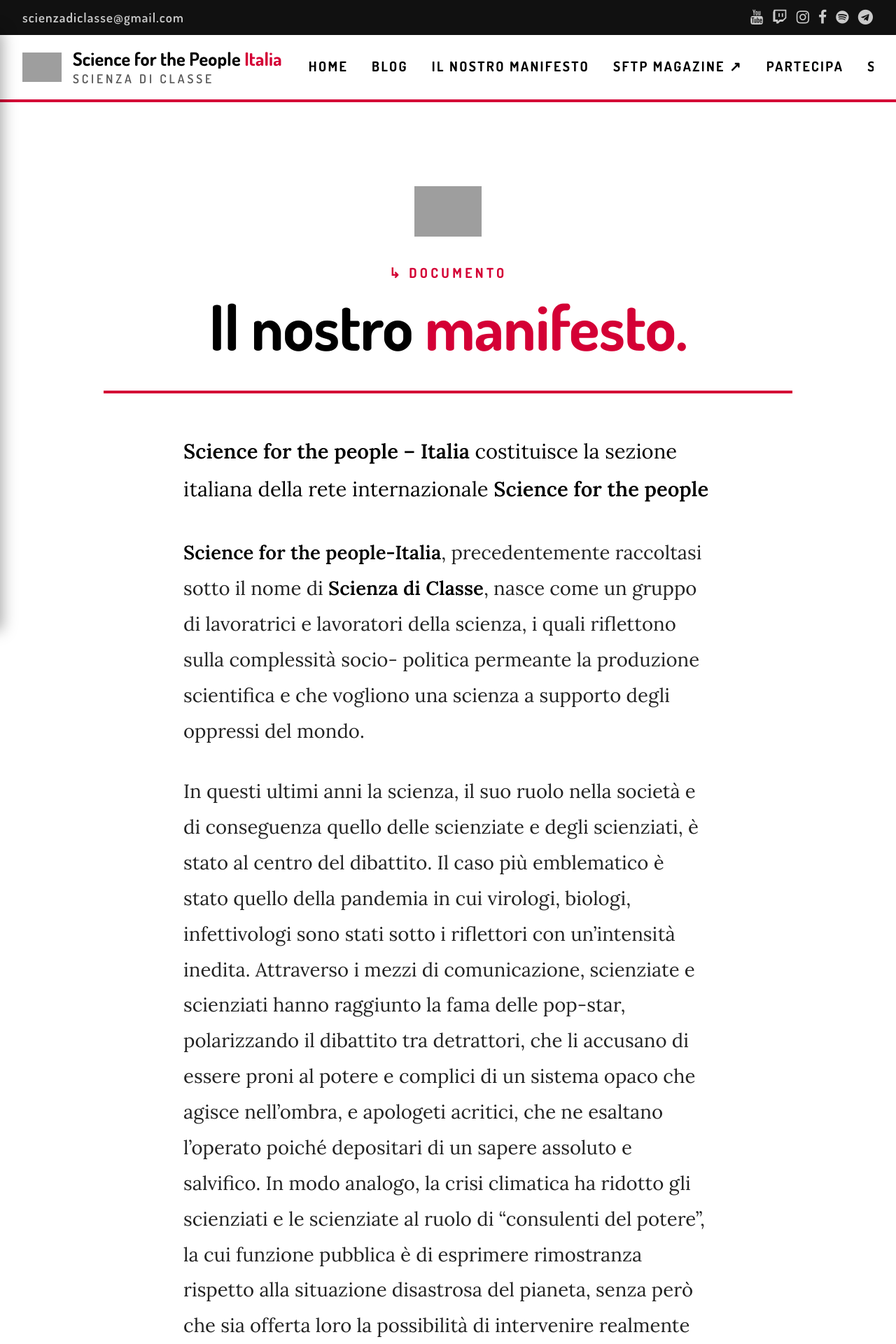
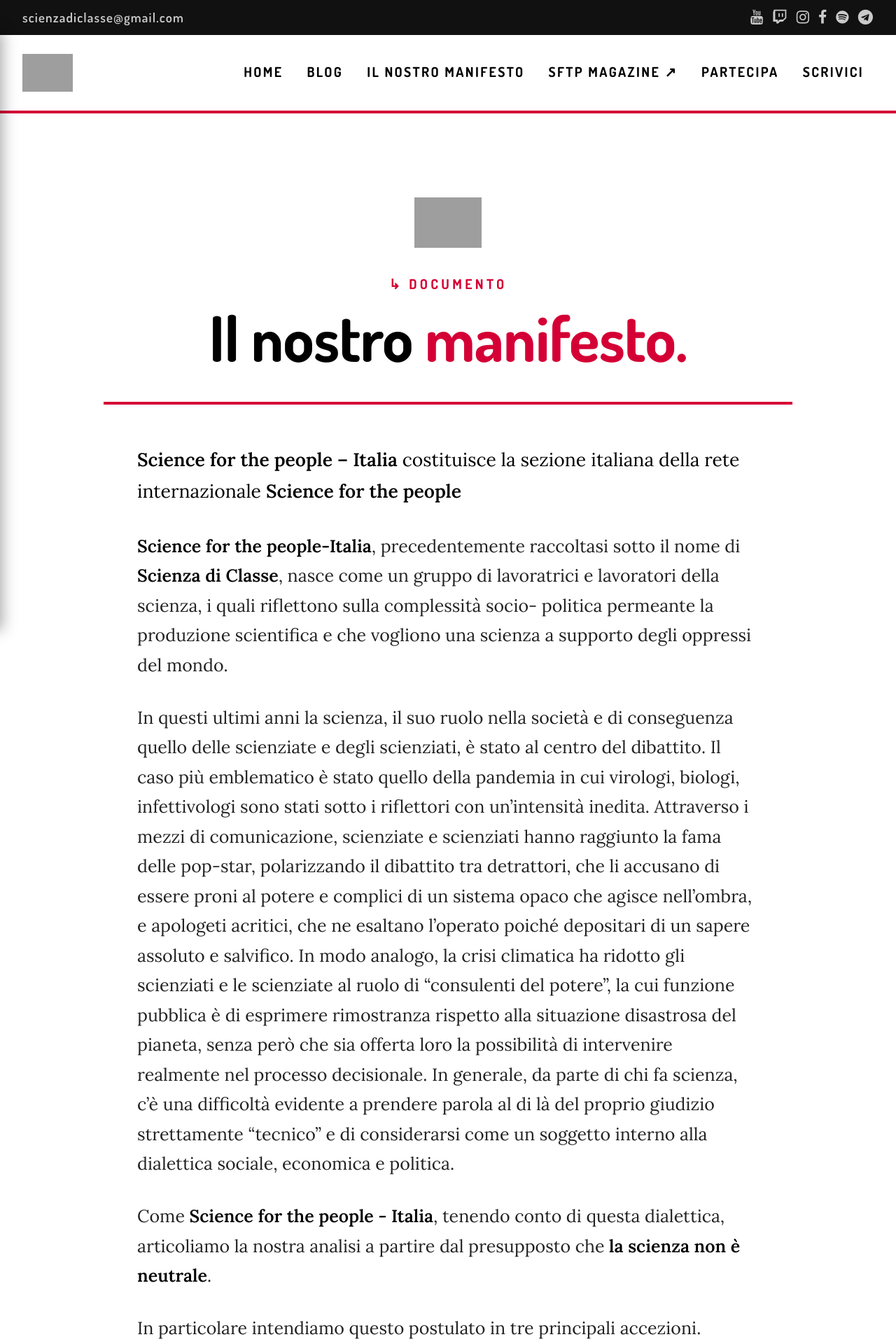
Before and after one commit to scienzadiclasse/sftp-italy.github.io, a Jekyll site: the page built from manifesto.markdown, in a window 1280 px wide. Shown: the top 1920 px of the page at 70% size. Built offline with Jekyll 4.4.1, drawn with Linux system fonts in a browser that asks for light colours; grey boxes are pictures that could not be loaded.

Commit message:
Fix: logo navbar solo immagine (rimosso testo), colonna articoli più larga
https://claude.ai/code/session_014bPnHiG9tc8WfdJkHtapt6

```diff
--- a/_includes/navbar.html
+++ b/_includes/navbar.html
@@ -20,11 +20,7 @@
 <header id="sftp-topbar" role="banner">
   <a href="/" class="sftp-brand" aria-label="Science for the People Italia — Home">
     <span class="sftp-brand-logo">
-      <img src="/img/SftPItalia_logo.png" alt="">
-    </span>
-    <span class="sftp-brand-text">
-      <span class="sftp-brand-title">Science for the People <span class="sftp-brand-italia">Italia</span></span>
-      <span class="sftp-brand-sub">Scienza di Classe</span>
+      <img src="/img/SftPItalia_logo.png" alt="Science for the People Italia">
     </span>
   </a>
 
@@ -122,8 +118,8 @@
     padding: 0 !important;
   }
   #sftp-topbar .sftp-brand-logo {
-    width: 56px !important;
-    height: 56px !important;
+    width: 72px !important;
+    height: 72px !important;
     flex-shrink: 0 !important;
     display: flex !important;
     align-items: center !important;
--- a/_layouts/manifesto.html
+++ b/_layouts/manifesto.html
@@ -54,12 +54,12 @@ layout: default
 
   /* CORPO */
   .mn-body {
-    max-width: 820px;
+    max-width: 1100px;
     margin: 0 auto;
-    padding: 56px 32px 56px;
+    padding: 56px 48px 56px;
     font-family: 'Lora', serif;
-    font-size: 1.1rem;
-    line-height: 1.85;
+    font-size: 1rem;
+    line-height: 1.7;
     color: #222;
     text-align: left;
   }
```
Also changed, not shown: _layouts/post.html (+4 -4 lines).
